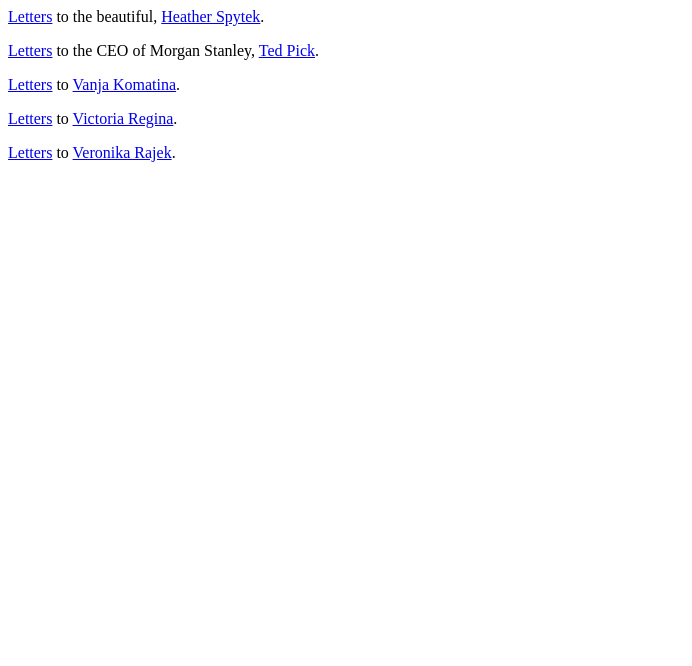
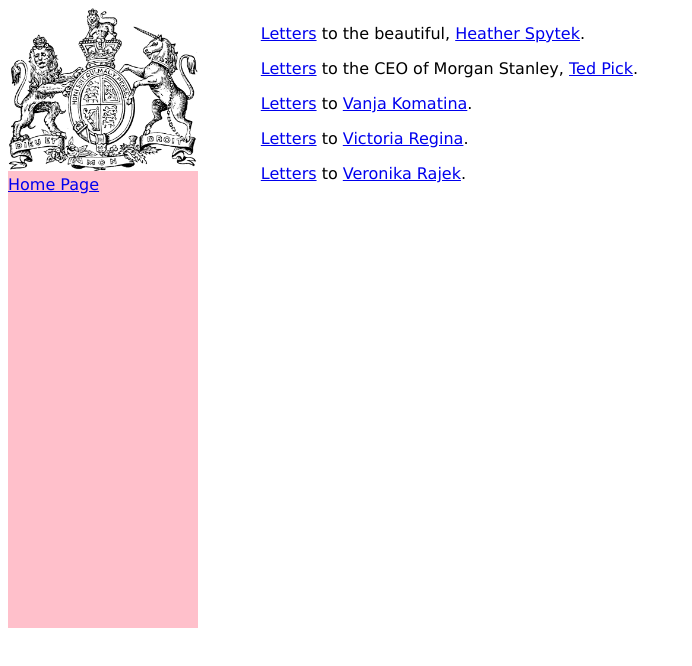
Before and after one commit to KingEdward88/KingEdwardWeb, a plain HTML site: page docs/Letters/Letters-Index.html in a window 1280 px wide. Shown: the whole page, without its empty margins (0-692 px from the left). Drawn offline with Linux system fonts and the light colour scheme.

Commit message:
Update Letters-Index.html

```diff
--- a/docs/Letters/Letters-Index.html
+++ b/docs/Letters/Letters-Index.html
@@ -1,4 +1,30 @@
-    <p><a href="HeatherSpytek/IndexHeather.html">Letters</a> to the beautiful, <a href=https://x.com/HeatherSpytek>Heather Spytek</a>.</p>
+<!DOCTYPE html>
+<html>
+  <head>
+    <meta charset="UTF-8">
+    <meta name="viewport" content="width=device-width, initial-scale=1.0">
+    <title>The web site of king-edward-of-britain</title>
+    <!-- The style.css file allows you to change the look of your web pages.
+         If you include the next line in all your web pages, they will all share the same look.
+         This makes it easier to make new pages for your site. -->
+    <link href="/style.css" rel="stylesheet" type="text/css" media="all">
+  </head>
+  <body>
+          <div style="background-color: pink; width: 15%; height: 620px; float:left;">
+ <!--This is the first division to have a vertical alignment.  -->
+          <img src = "/img/my_seal.gif" width = "100%">
+          <a href = "/index.html"> Home Page</a>
+        </div>
+
+          <div style="background-color: white; width: 5%; height: 100vh; float:left;">
+<!--This is the second division to have a vertical alignment.  -->
+        </div>
+
+        <div style="background-color: white; width:70%; height: 100vh; float:left;">
+ <!-- This is the third division to have a vertical alignment.  -->
+
+
+<p><a href="HeatherSpytek/IndexHeather.html">Letters</a> to the beautiful, <a href=https://x.com/HeatherSpytek>Heather Spytek</a>.</p>
 
     <p><a href="TedPick/IndexPick.html">Letters</a> to the CEO of Morgan Stanley, <a href=https://x.com/MorganStanley>Ted Pick</a>.</p>
 
@@ -7,3 +33,7 @@
     <p><a href="Regina/IndexRegina.html">Letters</a> to <a href=https://x.com/_KingOfBritain/status/1842989072085819578>Victoria Regina</a>.</p>
 
     <p><a href="Rajek/IndexRajek.html">Letters</a> to <a href=https://x.com/RajekVeronikaOG>Veronika Rajek</a>.</p>
+
+        </div>
+  </body>
+</html>
```
